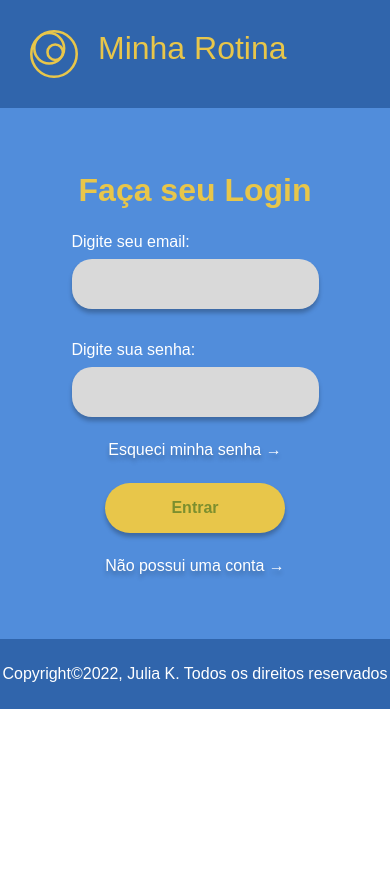
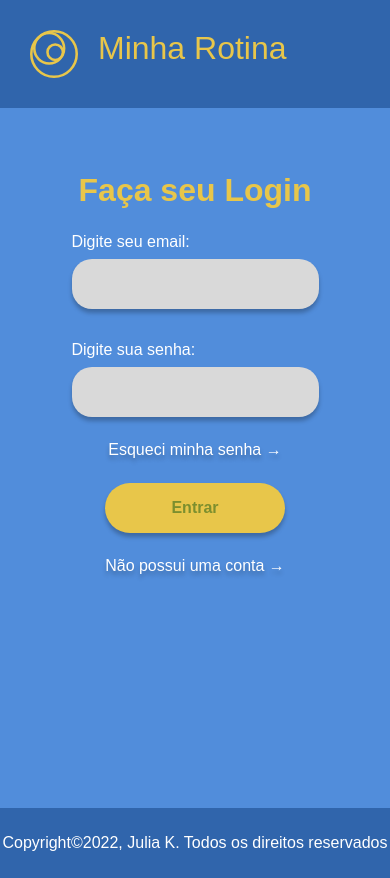
Before and after one commit to juliaprestes/app-minha-rotina, a React (Create React App) app in the folder my-app/: page /login in a window 390 px wide. Before the commit the page ends 844 px from the top, so only its background shows below. Built offline with nearby package versions, Linux system fonts and the light colour scheme.

Commit message:
feat: ajustando o media query

```diff
--- a/my-app/src/assets/css/style.css
+++ b/my-app/src/assets/css/style.css
@@ -208,3 +208,8 @@ align-self: center;
         min-height: 791px;
     }
 }
+@media (max-width: 1500px) {
+    .content{
+        min-height: 700px;
+    }
+}
```
